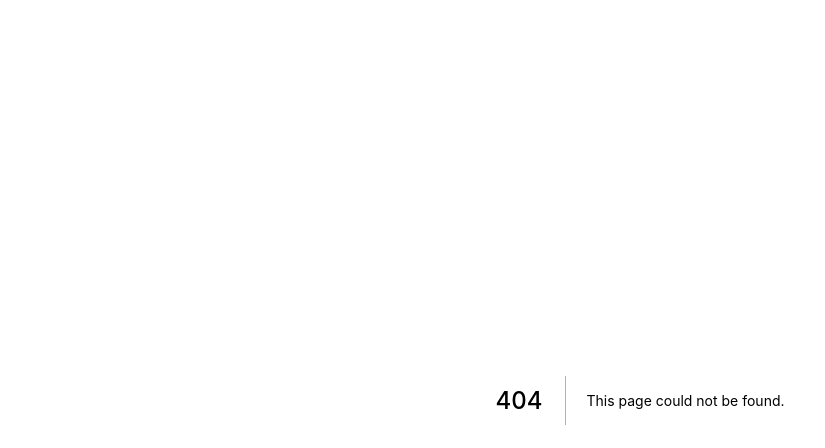
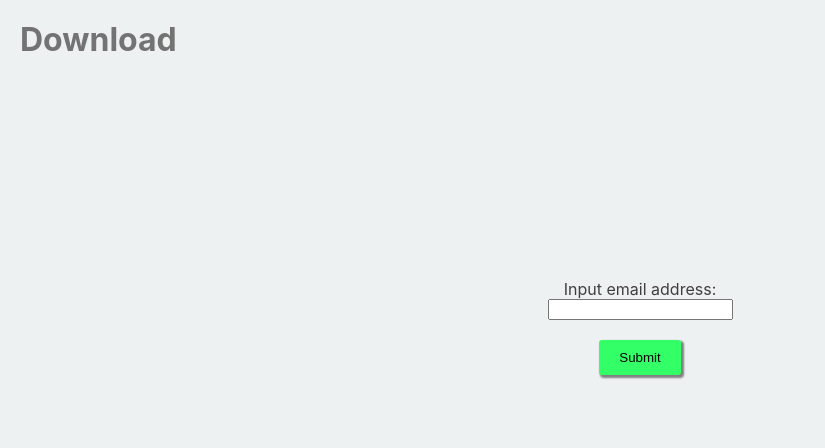
Before and after one commit to matievisthekat/scans, a Next.js app: page /download in a window 1280 px wide. Before the commit this address had no page. Shown: the top 448 px of the page, without its empty margins (0-825 px from the left). Built offline with nearby package versions, Linux system fonts and the light colour scheme.

Commit message:
add download page

```diff
--- /dev/null
+++ b/pages/download.tsx
@@ -0,0 +1,22 @@
+import type { NextPage } from "next";
+
+const Download: NextPage = () => {
+
+  return (
+    <>
+      <header>
+        <h1>Download</h1>
+      </header>
+      <main>
+        <form action="/api/download" method="get" style={{ display: "flex", flexDirection: "column", alignItems: "center", justifyContent: "center" }}>
+          <label htmlFor="email" style={{ display: "block" }}>Input email address: </label>
+          <input type="email" name="email" id="email" style={{ display: "block" }} required />
+
+          <button type="submit" className="submit" style={{ marginTop: "20px" }}>Submit</button>
+        </form>
+      </main>
+    </>
+  )
+};
+
+export default Download;
--- a/styles/globals.scss
+++ b/styles/globals.scss
@@ -1,3 +1,7 @@
+#root {
+  height: 100%;
+}
+
 html {
   scroll-behavior: smooth;
 }
@@ -33,6 +37,17 @@ code {
   font-family: source-code-pro, Menlo, Monaco, Consolas, 'Courier New', monospace;
 }
 
-#root {
-  height: 100%;
+button.submit {
+  display: block;
+  background-color: #33FF66;
+  border: none;
+  border-radius: 3px;
+  padding: 10px 20px;
+  box-shadow: 2px 2px 2px 1px grey;
+  transition: background-color 0.2s ease-in-out;
+
+  &:hover {
+    background-color: #00e239;
+    cursor: pointer;
+  }
 }
```
